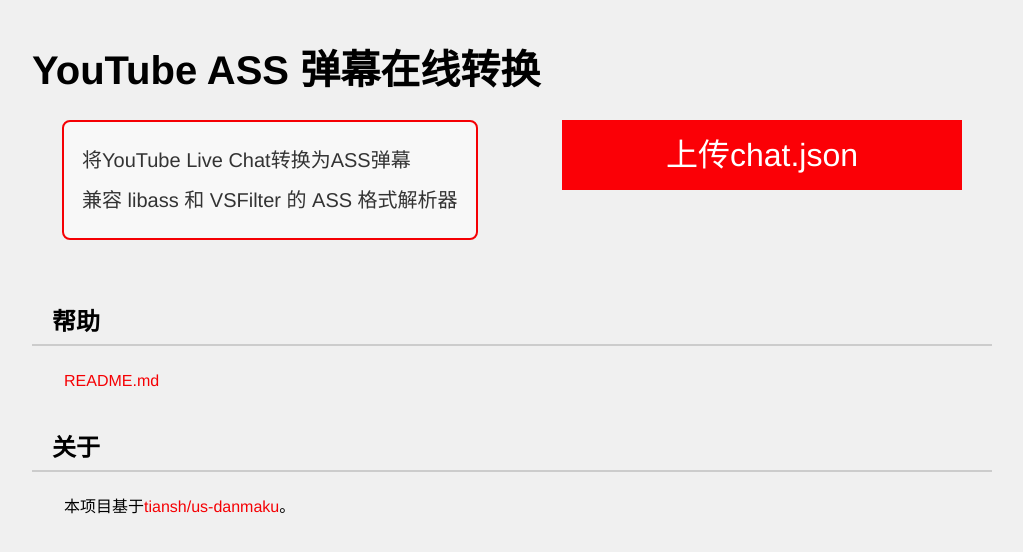
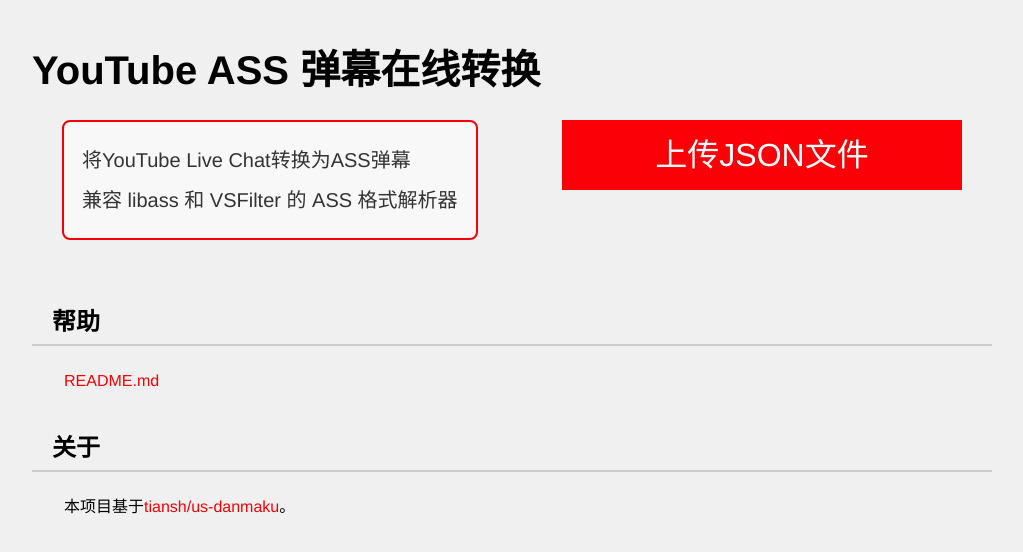
Before and after one commit to Liu-Junyan/youtube-livechat-to-danmaku, a plain HTML site: page index.html in a window 1280 px wide. Shown: the whole page, without its empty margins (128-1151 px from the left). Drawn offline with Linux system fonts and the light colour scheme.

Commit message:
Update index.html

```diff
--- a/index.html
+++ b/index.html
@@ -22,7 +22,7 @@
         兼容 libass 和 VSFilter 的 ASS 格式解析器<br />
       </div>
       <div id="side-buttons">
-        <label title="上传下载好的 JSON 文件在线转换"><span id="convert">上传chat.json</span><input id="upload" style="display:none" type="file" /></label>
+        <label title="上传下载好的 JSON 文件在线转换"><span id="convert">上传JSON文件</span><input id="upload" style="display:none" type="file" /></label>
       </div>
     </header>
 
```
